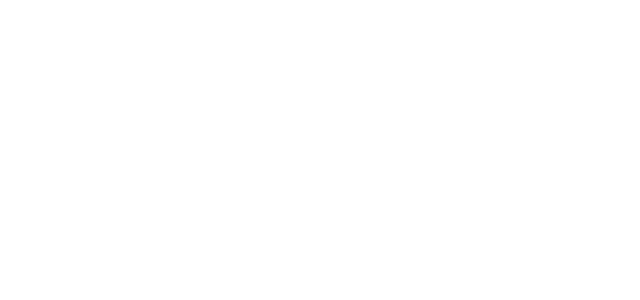
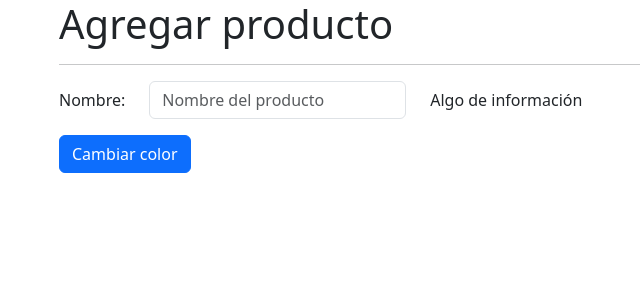
Before and after one commit to AngelCortesM/11-directiveSignals, an Angular app: page /product in a window 1280 px wide. Before the commit this address led to /. Shown: the top 300 px of the page, without its empty margins (23-663 px from the left). Built offline with nearby package versions, Linux system fonts and the light colour scheme.

Commit message:
Agregar módulo de productos con enrutamiento y componente de página de producto

```diff
--- a/src/app/app-routing.module.ts
+++ b/src/app/app-routing.module.ts
@@ -1,10 +1,20 @@
 import { NgModule } from '@angular/core';
 import { RouterModule, Routes } from '@angular/router';
 
-const routes: Routes = [];
+const routes: Routes = [
+  {
+    path: '',
+    loadChildren: () =>
+      import('./products/products.module').then((m) => m.ProductsModule),
+  },
+  {
+    path: '**',
+    redirectTo: 'products',
+  },
+];
 
 @NgModule({
   imports: [RouterModule.forRoot(routes)],
-  exports: [RouterModule]
+  exports: [RouterModule],
 })
-export class AppRoutingModule { }
+export class AppRoutingModule {}
--- a/src/app/app.module.ts
+++ b/src/app/app.module.ts
@@ -3,6 +3,7 @@
 
 import { AppRoutingModule } from './app-routing.module';
 import { AppComponent } from './app.component';
+import { ProductsModule } from './products/products.module';
 
 @NgModule({
   declarations: [
@@ -10,7 +11,8 @@
   ],
   imports: [
     BrowserModule,
-    AppRoutingModule
+    AppRoutingModule,
+    ProductsModule
   ],
   providers: [
     provideClientHydration(withEventReplay())
--- /dev/null
+++ b/src/app/products/pages/product-page/product-page.component.html
@@ -0,0 +1,26 @@
+<h1>Agregar producto</h1>
+<hr />
+<form action="">
+  <div class="row align-items-center mb-3">
+    <div class="col-auto">
+      <label for="name">Nombre:</label>
+    </div>
+    <div class="col-auto">
+      <input
+        type="text"
+        class="form-control"
+        id="name"
+        name="name"
+        placeholder="Nombre del producto"
+      />
+    </div>
+    <div class="col-auto">
+      <span>Algo de información</span>
+    </div>
+  </div>
+  <div class="row">
+    <div class="col">
+      <button class="btn btn-primary">Cambiar color</button>
+    </div>
+  </div>
+</form>
```
Also changed, not shown: src/app/products/pages/product-page/product-page.component.ts (added, +12 -0 lines), src/app/products/products-routing.module.ts (added, +22 -0 lines), src/app/products/products.module.ts (added, +17 -0 lines), src/app/products/pages/product-page/product-page.component.css (added), 1 other file (tests, documents, lock files or other folders).
